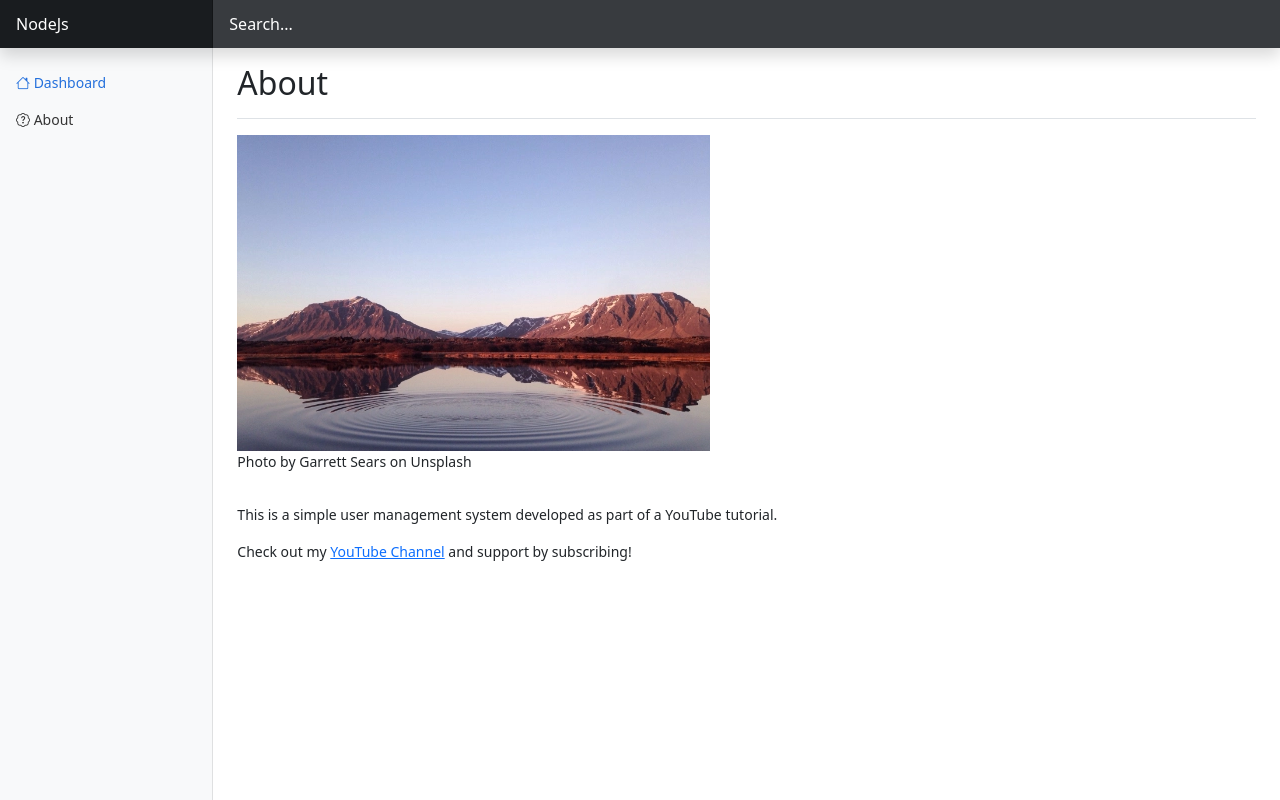
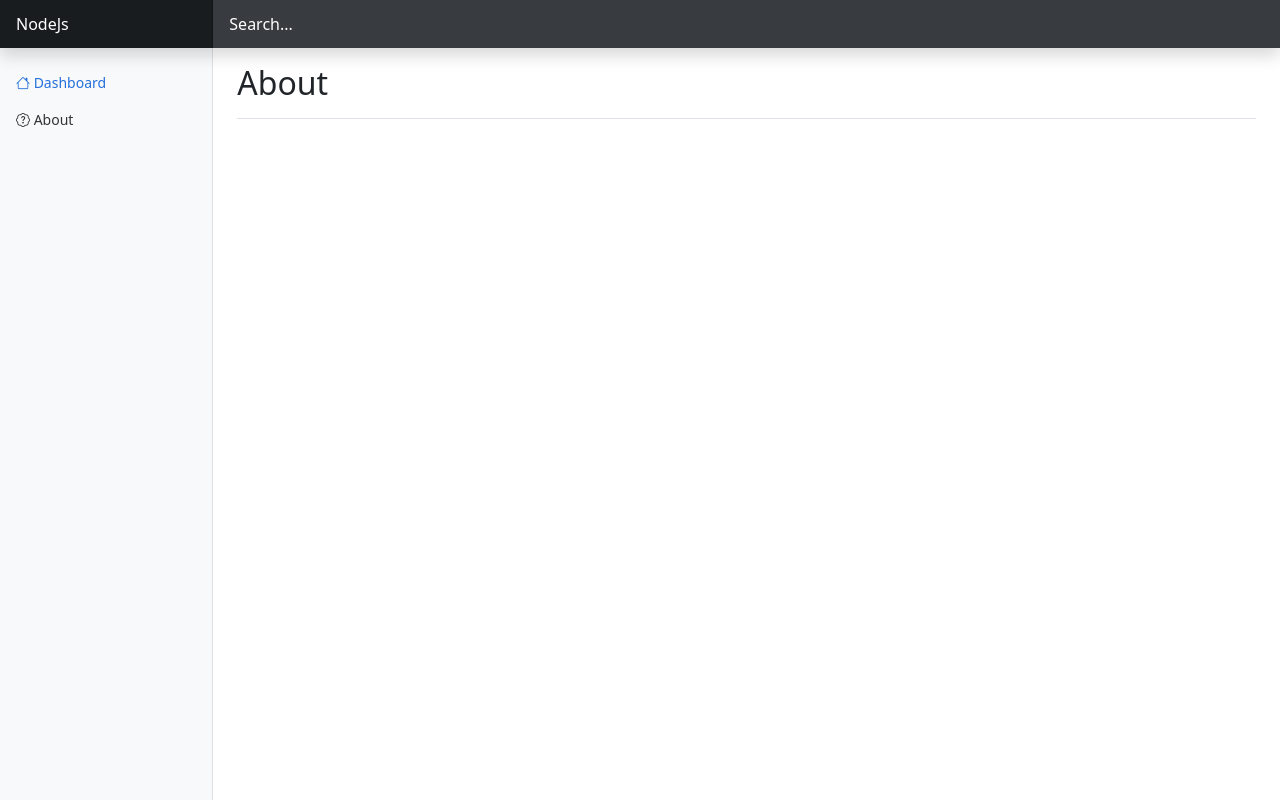
Before and after one commit to apk471/user-management, a Node server app: page /about in a window 1280 px wide. Run offline with Node 20, Linux system fonts and the light colour scheme; some libraries are stand-ins or nearby versions.

Commit message:
removed few errors

```diff
--- a/views/about.ejs
+++ b/views/about.ejs
@@ -1,11 +1,4 @@
-<div class="d-flex justify-content-between flex-wrap flex-md-nowrap align-items-center pt-3 pb-2 mb-3 border-bottom">
+<div
+  class="d-flex justify-content-between flex-wrap flex-md-nowrap align-items-center pt-3 pb-2 mb-3 border-bottom">
   <h1 class="h2">About</h1>
 </div>
-
-<img src="img/picture.webp" alt="Laptop" width="473" height="316">
-<p>Photo by Garrett Sears on Unsplash</p>
-
-<div class="pt-3">
-  <p>This is a simple user management system developed as part of a YouTube tutorial.</p>
-  <p>Check out my <a href="https://youtube.com/raddydev">YouTube Channel</a> and support by subscribing!</p>
-</div>
```
Also changed, not shown: server/controllers/customerController.js (+0 -8 lines), server/routes/customer.js (+11 -16 lines), README.md.
